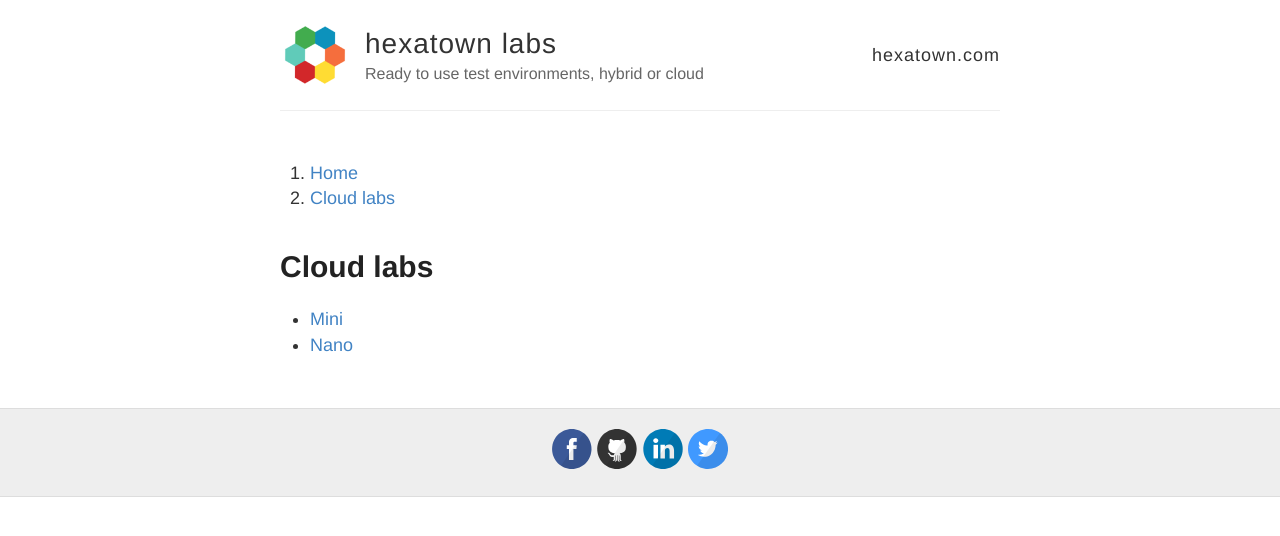
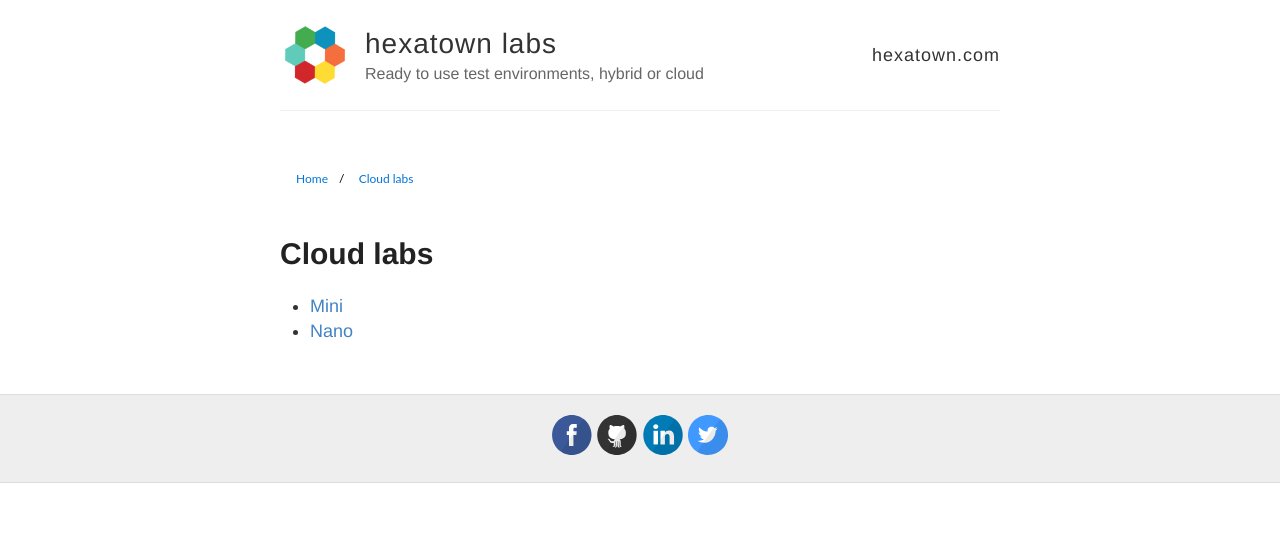
Before and after one commit to 365admin/labs, a Jekyll site: the page built from cloud/index.md, in a window 1280 px wide. Shown: the top 536 px of the page. Built offline with Jekyll 4.4.1, drawn with Linux system fonts in a browser that asks for light colours; a script that is not in the unit is left out; comment, search, counter and statistics services are not loaded.

Commit message:
breadcrumb styling

```diff
--- a/_includes/breadcrumb.html
+++ b/_includes/breadcrumb.html
@@ -1,20 +1,52 @@
+<style>
+    .breadcrumb {
+        font-family: 'Lato', sans-serif;
+        font-size: 12px;
+    }
+    /* Style the list */
+ol.breadcrumb {
+    padding: 10px 16px;
+    list-style: none;
+    background-color: #ffffff;
+}
+
+/* Display list items side by side */
+ol.breadcrumb li {
+    display: inline;
+    font-size: 12px;
+}
+
+/* Add a slash symbol (/) before/behind each list item */
+ol.breadcrumb li+li:before {
+    padding: 8px;
+    color: black;
+    content: "/\00a0";
+}
+
+/* Add a color to all links inside the list */
+ol.breadcrumb li a {
+    color: #0275d8;
+    text-decoration: none;
+}
+
+/* Add a color on mouse-over */
+ol.breadcrumb li a:hover {
+    color: #01447e;
+    text-decoration: underline;
+}
+</style>
 <ol class="breadcrumb">
     <li><a href="{{ site.baseurl }}/">Home</a></li>
-    {% capture page_url_without_index_html %}{{ page.url | remove: "/index.html" }}{% endcapture %}
-    {% assign splitted_url_parts = page_url_without_index_html | split: '/' %}
-    {% capture forLoopMaxInt %}{{ splitted_url_parts.size | minus:1 }}{% endcapture %}
-    {% for i in (1..forLoopMaxInt) %}
-        {% capture current_breadcrumb_url %}{{next_prepender}}/{{ splitted_url_parts[i] }}/index.html{% endcapture %}
-        {% capture current_breadcrumb_md_url %}{{next_prepender}}/{{ splitted_url_parts[i] }}/{% endcapture %}
-        {% capture next_prepender %}{{next_prepender}}/{{ splitted_url_parts[i] }}{% endcapture %}
-        {% for breadcrumb_page in site.pages %}
-            {% if current_breadcrumb_url == breadcrumb_page.url or current_breadcrumb_md_url == breadcrumb_page.url  %}
-            {% assign j = forLoopMaxInt | plus: 0 %}
-                <li {% if i == j %}class="active"{% endif %}>
-                    {% capture breadcrumb_page_page_url_without_index_html %}{{ breadcrumb_page.url | remove: "index.html" }}{% endcapture %}
-                    <a href="{{ site.baseurl }}{{breadcrumb_page_page_url_without_index_html}}">{{breadcrumb_page.title}}</a>
-                </li>
-            {% endif %}
-        {% endfor %}
-    {% endfor %}
-    </ol>
+    {% capture page_url_without_index_html %}{{ page.url | remove: "/index.html" }}{% endcapture %} {% assign splitted_url_parts
+    = page_url_without_index_html | split: '/' %} {% capture forLoopMaxInt %}{{ splitted_url_parts.size | minus:1 }}{% endcapture
+    %} {% for i in (1..forLoopMaxInt) %} {% capture current_breadcrumb_url %}{{next_prepender}}/{{ splitted_url_parts[i]
+    }}/index.html{% endcapture %} {% capture current_breadcrumb_md_url %}{{next_prepender}}/{{ splitted_url_parts[i] }}/{%
+    endcapture %} {% capture next_prepender %}{{next_prepender}}/{{ splitted_url_parts[i] }}{% endcapture %} {% for breadcrumb_page
+    in site.pages %} {% if current_breadcrumb_url == breadcrumb_page.url or current_breadcrumb_md_url == breadcrumb_page.url
+    %} {% assign j = forLoopMaxInt | plus: 0 %}
+    <li {% if i==j %}class="active" {% endif %}>
+        {% capture breadcrumb_page_page_url_without_index_html %}{{ breadcrumb_page.url | remove: "index.html" }}{% endcapture %}
+        <a href="{{ site.baseurl }}{{breadcrumb_page_page_url_without_index_html}}">{{breadcrumb_page.title}}</a>
+    </li>
+    {% endif %} {% endfor %} {% endfor %}
+</ol>
```
